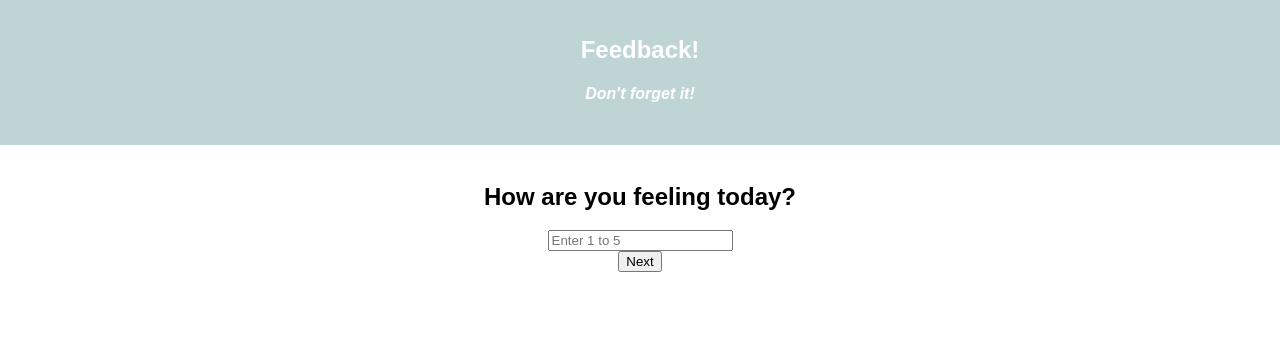
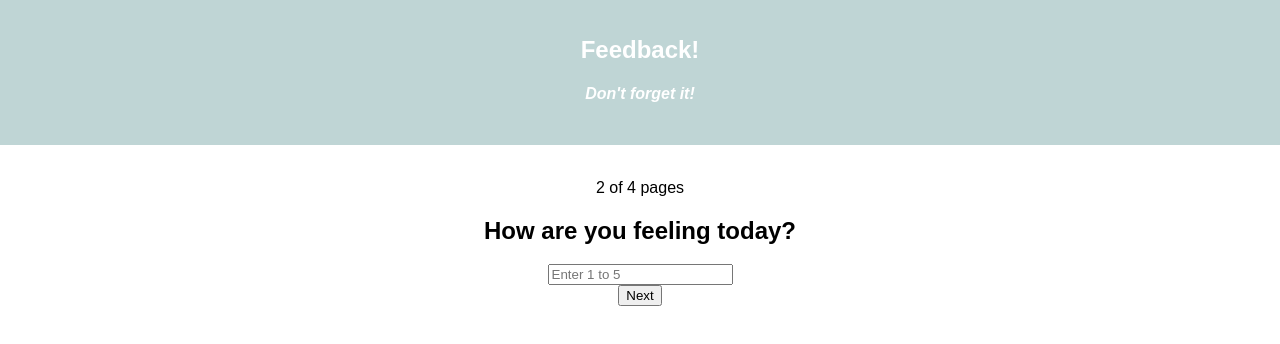
Before and after one commit to RhondaStark92/weekend-challenge-5, a React (Create React App) app: page /1 in a window 1280 px wide. Shown: the top 344 px of the page. Built offline with nearby package versions, Linux system fonts and the light colour scheme.

Commit message:
setup headings for each feedback section

```diff
--- a/src/components/App/App.js
+++ b/src/components/App/App.js
@@ -22,6 +22,7 @@ class App extends Component {
   }
 
   render() {
+
     return (
       <div>
         <BrowserRouter>
@@ -33,7 +34,7 @@ class App extends Component {
             <br/>
             <div className="content">
               <Route exact path="/" component={Feedback}/>
-              <Route path="/1" component={Feedback}/>
+              <Route exact path="/:id" component={Feedback}/>
             </div>
             <div>
               <button>Next</button>
--- a/src/components/Feedback/Feedback.js
+++ b/src/components/Feedback/Feedback.js
@@ -2,13 +2,37 @@ import React, { Component } from 'react';
 import axios from 'axios';
 import { connect } from 'react-redux';
 
-
 class Feedback extends Component {
 // Can I somehow use condition logic within this component
 // so I don't have to have multiple components for each question??
+
+    componentDidMount() {
+        // Do I need to do anything here?
+        console.log('in feedback', this.props.match.params.id);
+        if (this.props.match.params.id == '1') {
+
+        }
+    }
+
     render() {
+        let heading;
+
+        if(typeof this.props.match.params.id == "undefined") {
+            heading = <p>1 of 4 pages</p>;
+        } else if (this.props.match.params.id == '1') {
+            heading = <p>2 of 4 pages</p>;
+        } else if (this.props.match.params.id == '2') {
+            heading = <p>3 of 4 pages</p>;
+        } else if (this.props.match.params.id == '3') {
+            heading = <p>4 of 4 pages</p>;
+        } else if (this.props.match.params.id == '4') {
+            heading = <p>Thanks!</p>;
+        }
+
         return (
         <div>
+
+            {heading}
             <h2>How are you feeling today?</h2>
             <input placeholder="Enter 1 to 5" name ="feelingAnswer"></input>
         </div>
```
Lines whose indentation alone changed are shown as unchanged.
